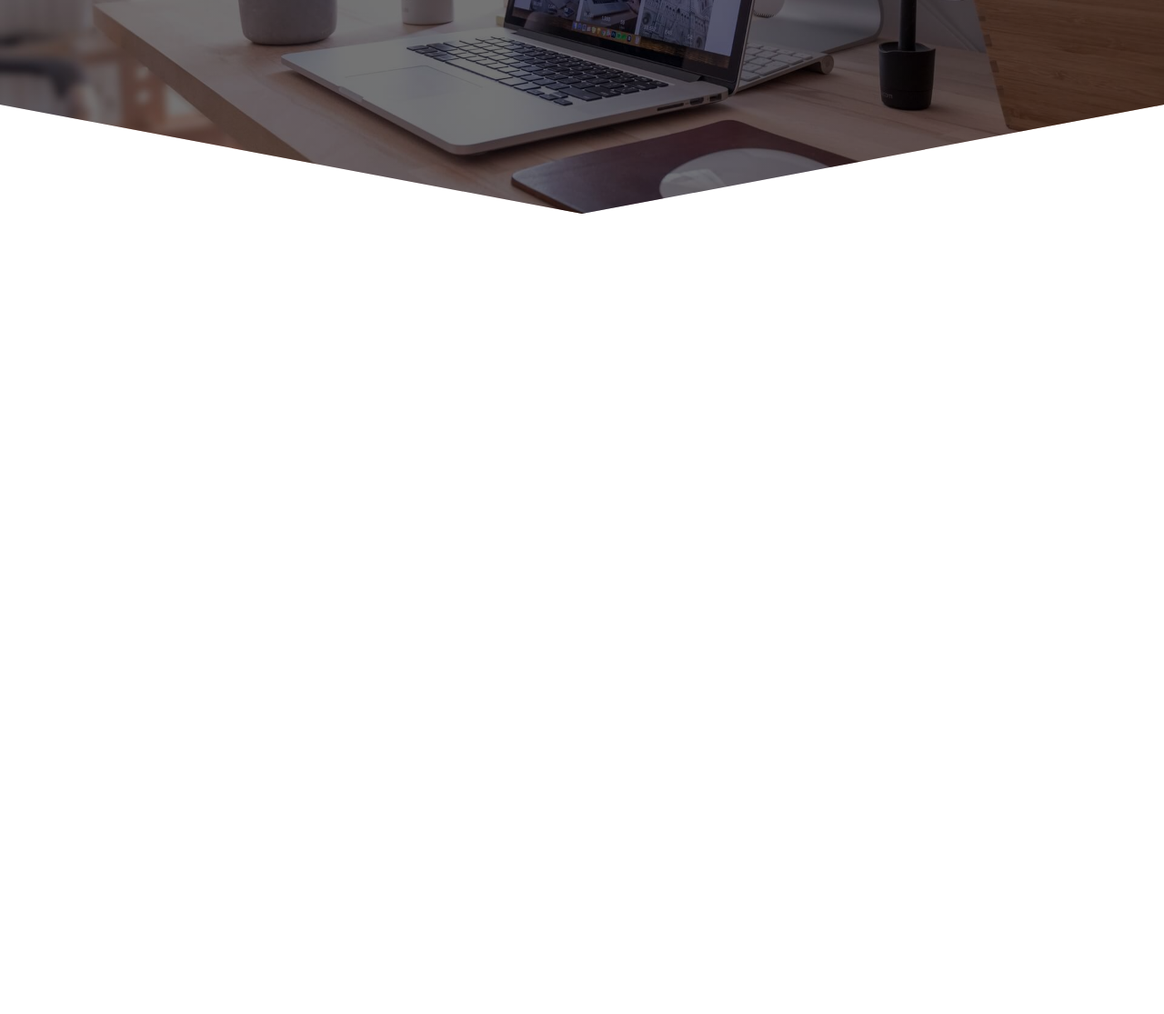
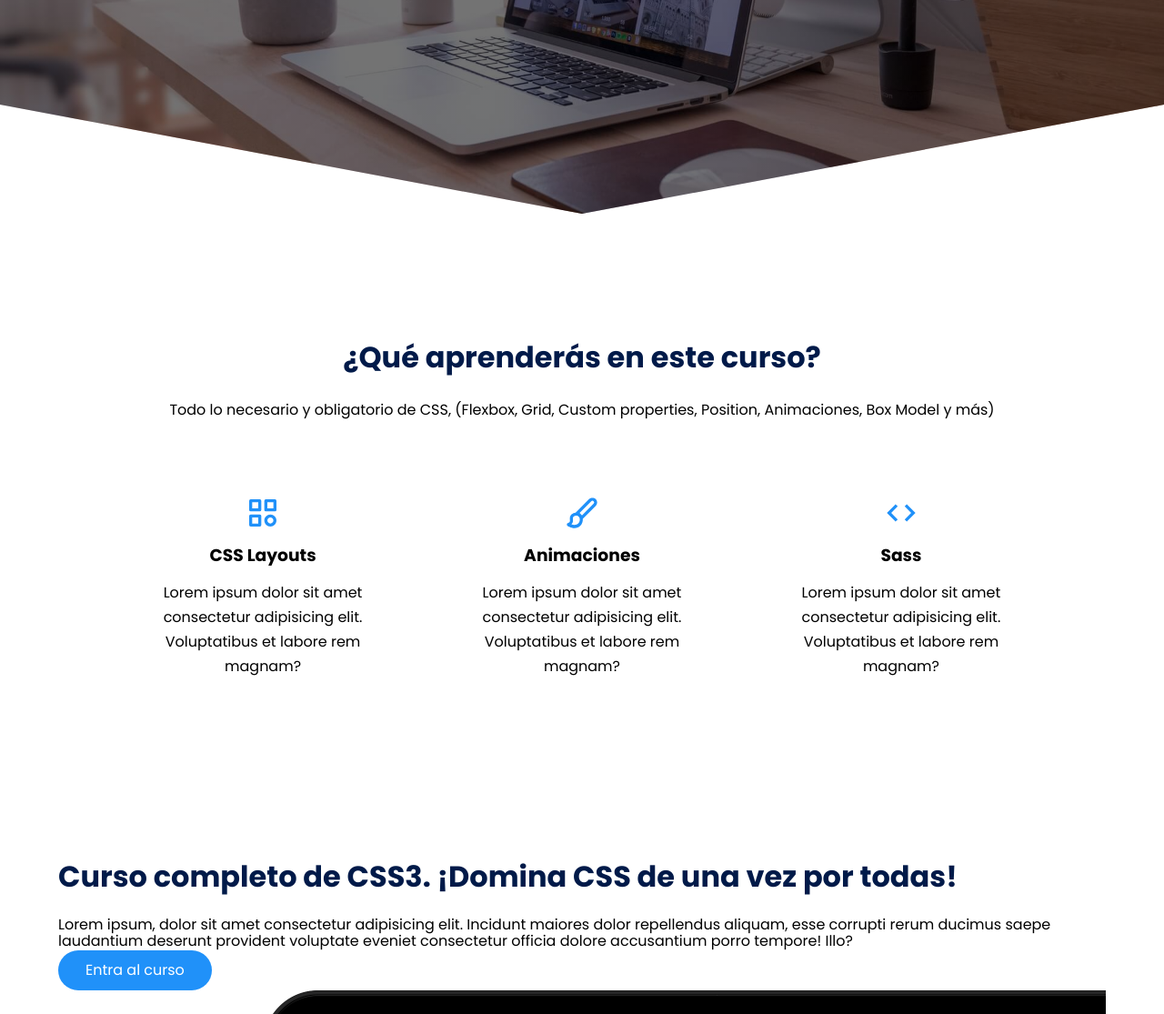
Before and after one commit to juanmpaz/master-css, a plain HTML site: page index.html in a window 1280 px wide. Shown: the part 525-1640 px from the top of the page at 91% size. Before the commit the page ends 800 px from the top, so only its background shows below. Drawn offline with Linux system fonts and the light colour scheme.

Commit message:
main about

```diff
--- a/css/styles.css
+++ b/css/styles.css
@@ -73,6 +73,7 @@ text-decoration: none;
 .nav__close{
     display: var(--show, none);
 }
+
 /* Hero container */
 .hero__container{
     max-width: 800px;
@@ -99,3 +100,36 @@ text-decoration: none;
     padding: 13px 30px;
     border-radius: 32px;
 }
+
+/* About */
+.about{
+    text-align: center;
+}
+.subtitle{
+    color: var(--color-tittle);
+    font-size: 2rem;
+    margin-bottom: 25px;
+}
+.about__paragraph{
+    line-height: 1.7;
+}
+.about__main{
+    padding-top: 80px;
+    display: grid;
+    width: 90%;
+    margin: 0 auto;
+    gap: 1em;
+    overflow: hidden;
+    grid-template-columns: repeat(auto-fit, minmax(260px, auto));
+}
+.about__icons{
+    display: grid;
+    gap: 1em;
+    justify-items: center;
+    width: 260px;
+    overflow: hidden;
+    margin: 0 auto;
+}
+.about__icon{
+    width: 40px;
+}
--- a/index.html
+++ b/index.html
@@ -40,5 +40,40 @@
         <a href="#" class="cta">Comienza ahora</a>
     </section>
    </header>
+   <main>
+    <section class="container about">
+        <h2 class="subtitle">¿Qué aprenderás en este curso?</h2>
+        <p class="about__paragraph">Todo lo necesario y obligatorio de CSS, (Flexbox, Grid, Custom properties, Position, Animaciones, Box Model y más)</p>
+        <div class="about__main">
+            <article class="about__icons">
+                <img src="./images/shapes.svg" class="about__icon" alt="">
+                <h3 class="about___title">CSS Layouts</h3>
+                <p class="about__paragraph">Lorem ipsum dolor sit amet consectetur adipisicing elit. Voluptatibus et labore rem magnam?</p>
+            </article>
+            <article class="about__icons">
+                <img src="./images/paint.svg" class="about__icon" alt="">
+                <h3 class="about___title">Animaciones</h3>
+                <p class="about__paragraph">Lorem ipsum dolor sit amet consectetur adipisicing elit. Voluptatibus et labore rem magnam?</p>
+            </article>
+            <article class="about__icons">
+                <img src="./images/code.svg" class="about__icon" alt="">
+                <h3 class="about___title">Sass</h3>
+                <p class="about__paragraph">Lorem ipsum dolor sit amet consectetur adipisicing elit. Voluptatibus et labore rem magnam?</p>
+            </article>
+        </div>
+    </section>
+    <section class="knowledge">
+        <div class="knowledge__container container">
+            <div class="knowledge__texts">
+                <h2 class="subtitle">Curso completo de CSS3. ¡Domina CSS de una vez por todas!</h2>
+                <p class="knowledge_paragraph">Lorem ipsum, dolor sit amet consectetur adipisicing elit. Incidunt maiores dolor repellendus aliquam, esse corrupti rerum ducimus saepe laudantium deserunt provident voluptate eveniet consectetur officia dolore accusantium porro tempore! Illo?</p>
+                <a href="" class="cta">Entra al curso</a>
+            </div>
+            <figure class="knowledge__picture">
+                <img src="./images/macbook.png" class="knowledge__img" alt="">
+            </figure>
+        </div>
+    </section>
+   </main>
 </body>
 </html>
```
